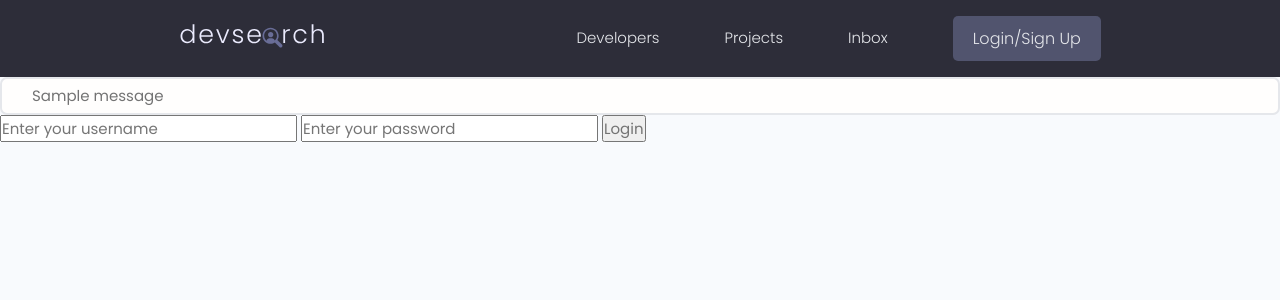
After one commit to dimkael/DevSearchWebsite, a Django app: page /login/ in a window 1280 px wide. The commit adds this page. Shown: the top 300 px of the page. Run offline with Django 3.2, Linux system fonts and the light colour scheme; one stand-in notice (Sample message) is shown; some libraries are stand-ins or nearby versions.

Commit message:
added login, logout, authentication and messages to user

```diff
--- a/projects/views.py
+++ b/projects/views.py
@@ -1,8 +1,10 @@
 from django.shortcuts import render, redirect
+from django.contrib.auth.decorators import login_required
 from .models import Project
 from .forms import ProjectForm
 
 
+@login_required(login_url='login')
 def create_project(request):
     form = ProjectForm()
 
@@ -16,6 +18,7 @@ def create_project(request):
     return render(request, 'projects/project_form.html', context)
 
 
+@login_required(login_url='login')
 def update_project(request, pk):
     proj = Project.objects.get(id=pk)
     form = ProjectForm(instance=proj)
@@ -30,6 +33,7 @@ def update_project(request, pk):
     return render(request, 'projects/project_form.html', context)
 
 
+@login_required(login_url='login')
 def delete_project(request, pk):
     proj = Project.objects.get(id=pk)
 
--- a/templates/header.html
+++ b/templates/header.html
@@ -10,8 +10,12 @@
                 <li class="header__menuItem"><a href="{% url 'profiles' %}">Developers</a></li>
                 <li class="header__menuItem"><a href="{% url 'projects' %}">Projects</a></li>
                 <li class="header__menuItem"><a href="#">Inbox</a></li>
-                <li class="header__menuItem"><a href="{% url 'create-project' %}">Add project</a></li>
-                <li class="header__menuItem"><a href="#" class="btn btn--sub">Login/Sign Up</a></li>
+                {% if request.user.is_authenticated %}
+                    <li class="header__menuItem"><a href="{% url 'create-project' %}">Add project</a></li>
+                    <li class="header__menuItem"><a href="{% url 'logout' %}" class="btn btn--sub">Logout</a></li>
+                {% else %}
+                    <li class="header__menuItem"><a href="{% url 'login' %}" class="btn btn--sub">Login/Sign Up</a></li>
+                {% endif %}
             </ul>
         </nav>
     </div>
--- a/templates/main.html
+++ b/templates/main.html
@@ -15,6 +15,7 @@
 </head>
 <body>
     {% include 'header.html' %}
+    {% include 'messages.html' %}
 
     {% block content %}
 
--- /dev/null
+++ b/templates/messages.html
@@ -0,0 +1,8 @@
+
+{% if messages %}
+    <ul class="messages">
+        {% for message in messages %}
+        <li{% if message.tags %} class="{{ message.tags }}"{% endif %}>{{ message }}</li>
+        {% endfor %}
+    </ul>
+{% endif %}
--- /dev/null
+++ b/users/templates/users/login_register.html
@@ -0,0 +1,12 @@
+{% extends 'main.html' %}
+
+{% block content %}
+
+<form action="{% url 'login' %}" method="POST">
+    {% csrf_token %}
+    <input type="text" name="username" placeholder="Enter your username">
+    <input type="password" name="password" placeholder="Enter your password">
+    <input type="submit" value="Login">
+</form>
+
+{% endblock content %}
--- a/users/urls.py
+++ b/users/urls.py
@@ -4,5 +4,8 @@ from . import views
 
 urlpatterns = [
     path('', views.profiles, name="profiles"),
-    path('profile/<str:pk>/', views.user_profile, name="user_profile")
+    path('profile/<str:pk>/', views.user_profile, name="user_profile"),
+
+    path('login/', views.login_user, name="login"),
+    path('logout/', views.logout_user, name="logout")
 ]
--- a/users/views.py
+++ b/users/views.py
@@ -1,5 +1,8 @@
-from django.shortcuts import render
-from .models import Profile
+from django.shortcuts import render, redirect
+from django.contrib.auth import login, authenticate, logout
+from django.contrib.auth.decorators import login_required
+from django.contrib import messages
+from .models import Profile, User
 
 
 def profiles(request):
@@ -16,3 +19,33 @@ def user_profile(request, pk):
 
     context = {'profile': profile, 'top_skills': top_skills, 'other_skills': other_skills}
     return render(request, 'users/user_profile.html', context)
+
+
+def login_user(request):
+    if request.user.is_authenticated:
+        redirect('profiles')
+
+    if request.POST:
+        username = request.POST['username']
+        password = request.POST['password']
+
+        try:
+            user = User.objects.get(username=username)
+        except:
+            messages.error(request, 'Username does not exist')
+
+        user = authenticate(request, username=username, password=password)
+        if user:
+            login(request, user)
+            return redirect('profiles')
+        else:
+            messages.error(request, 'Username or password is incorrect')
+
+    return render(request, 'users/login_register.html')
+
+
+def logout_user(request):
+    logout(request)
+    messages.error(request, 'You are successfully logout')
+
+    return redirect('login')
```
Also changed, not shown: users/signals.py (+8 -5 lines), db.sqlite3.
